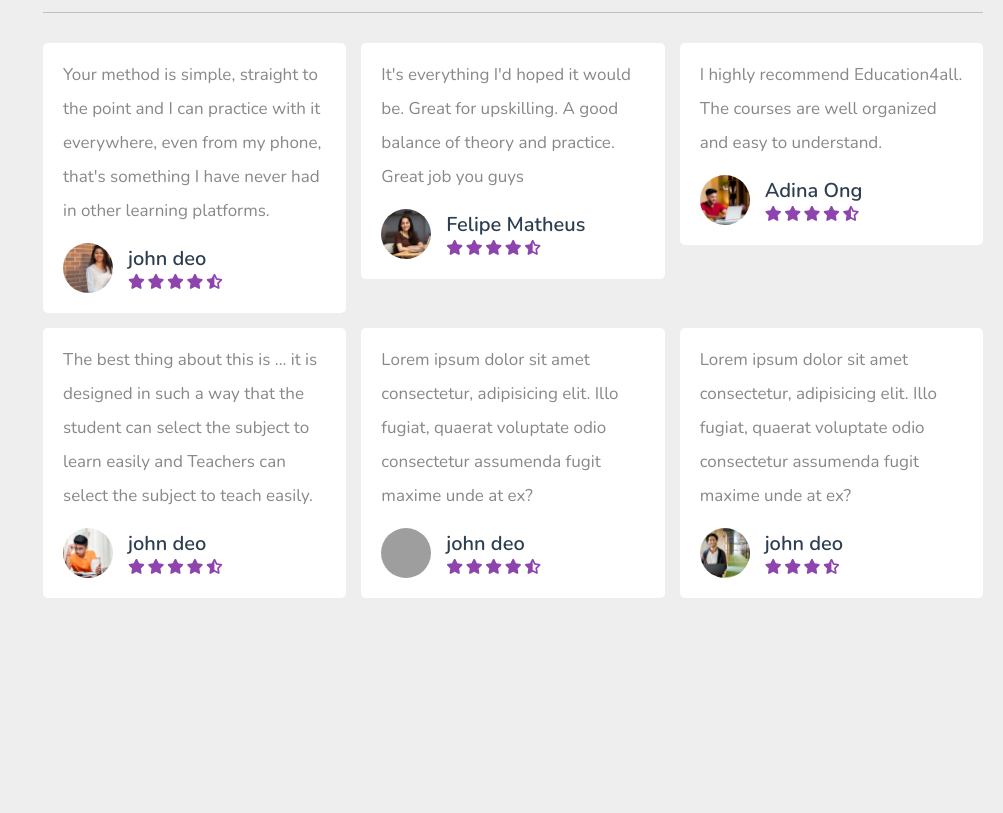
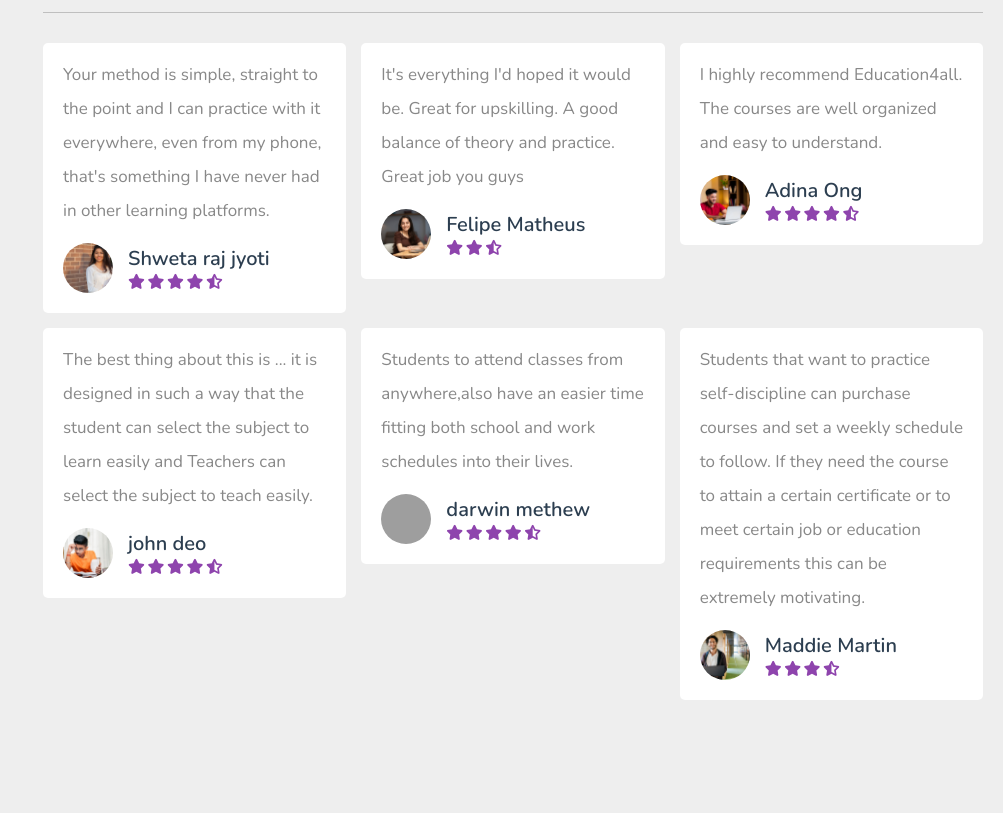
Before and after one commit to KirtiGupta3101/education4all, a PHP site: page /about.php in a window 1280 px wide. Shown: the part 933-1746 px from the top of the page, without its empty margins (277-1280 px from the left). Before the commit the page ends 1531 px from the top, so only its background shows below. Run offline with PHP 8.4, Linux system fonts and the light colour scheme; data that the repository does not hold is empty; grey boxes are pictures that could not be loaded.

```diff
--- a/about.php
+++ b/about.php
@@ -113,7 +113,7 @@ if(isset($_COOKIE['user_id'])){
          <div class="user">
             <img src="images/pic1.jpg" alt="">
             <div>
-               <h3>john deo</h3>
+               <h3>Shweta raj jyoti</h3>
                <div class="stars">
                   <i class="fas fa-star"></i>
                   <i class="fas fa-star"></i>
@@ -132,8 +132,6 @@ if(isset($_COOKIE['user_id'])){
             <div>
                <h3>Felipe Matheus</h3>
                <div class="stars">
-                  <i class="fas fa-star"></i>
-                  <i class="fas fa-star"></i>
                   <i class="fas fa-star"></i>
                   <i class="fas fa-star"></i>
                   <i class="fas fa-star-half-alt"></i>
@@ -177,11 +175,11 @@ if(isset($_COOKIE['user_id'])){
       </div>
 
       <div class="box">
-         <p>Lorem ipsum dolor sit amet consectetur, adipisicing elit. Illo fugiat, quaerat voluptate odio consectetur assumenda fugit maxime unde at ex?</p>
+         <p>Students to attend classes from anywhere,also have an easier time fitting both school and work schedules into their lives.</p>
          <div class="user">
             <img src="images/pic5.jpg" alt="">
             <div>
-               <h3>john deo</h3>
+               <h3>darwin methew</h3>
                <div class="stars">
                   <i class="fas fa-star"></i>
                   <i class="fas fa-star"></i>
@@ -194,11 +192,11 @@ if(isset($_COOKIE['user_id'])){
       </div>
 
       <div class="box">
-         <p>Lorem ipsum dolor sit amet consectetur, adipisicing elit. Illo fugiat, quaerat voluptate odio consectetur assumenda fugit maxime unde at ex?</p>
+         <p>Students that want to practice self-discipline can purchase courses and set a weekly schedule to follow. If they need the course to attain a certain certificate or to meet certain job or education requirements this can be extremely motivating.</p>
          <div class="user">
             <img src="images/pic6.jpg" alt="">
             <div>
-               <h3>john deo</h3>
+               <h3>Maddie Martin</h3>
                <div class="stars">
                   <i class="fas fa-star"></i>
                   <i class="fas fa-star"></i>
```
Also changed, not shown: uploaded_files/6uWrpjEGE9cqELl1YgCJ.png (added), uploaded_files/W6EBBJfWLo2odZSxHoHC.jfif (added), uploaded_files/YsIZoHKcDwbdzSvwN0w9.png (added), uploaded_files/sJrXzTdeen3G95ojhylb.jpg (deleted).
